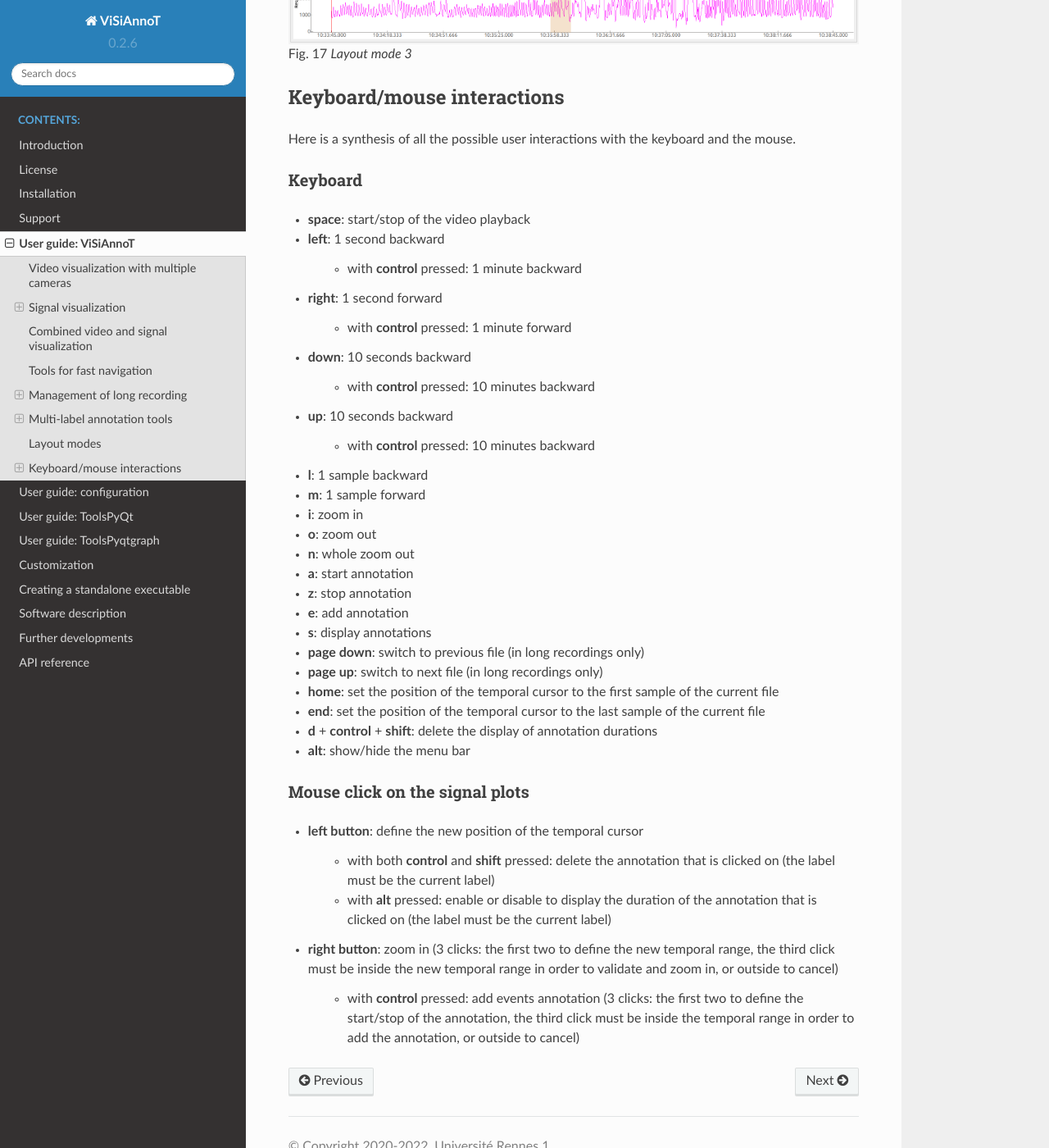
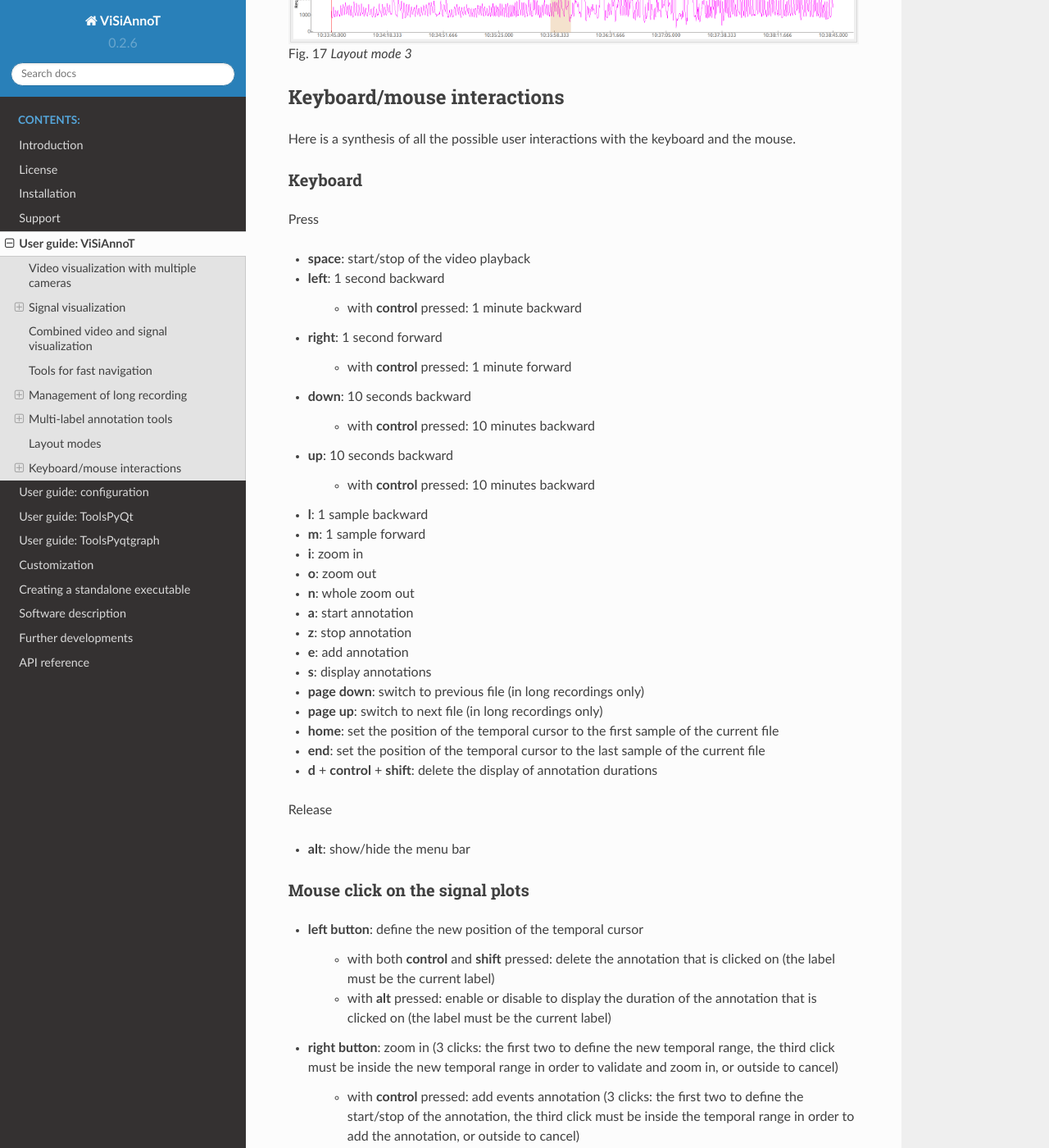
Before and after one commit to RphWbr/visiannot, a Sphinx documentation site: the page built from doc/source/userguide-visiannot.rst, in a window 1280 px wide and 1400 px high, scrolled down 21180 px. Shown: the whole window at 82% size. Built offline with Sphinx 7.4.7 and the Read the Docs theme 2.0.0, drawn with Linux system fonts in a browser that asks for light colours; formulas are drawn with MathJax 3.

```diff
--- a/doc/source/userguide-visiannot.rst
+++ b/doc/source/userguide-visiannot.rst
@@ -710,8 +710,12 @@ Keyboard/mouse interactions
 ===========================
 Here is a synthesis of all the possible user interactions with the keyboard and the mouse.
 
+.. _keyboard:
+
 Keyboard
 --------
+
+Press
 
 * **space**: start/stop of the video playback
 * **left**: 1 second backward
@@ -744,6 +748,9 @@ Keyboard
 * **home**: set the position of the temporal cursor to the first sample of the current file
 * **end**: set the position of the temporal cursor to the last sample of the current file
 * **d** + **control** + **shift**: delete the display of annotation durations
+
+Release
+
 * **alt**: show/hide the menu bar
 
 Mouse click on the signal plots
```
Also changed, not shown: 1 other file.
